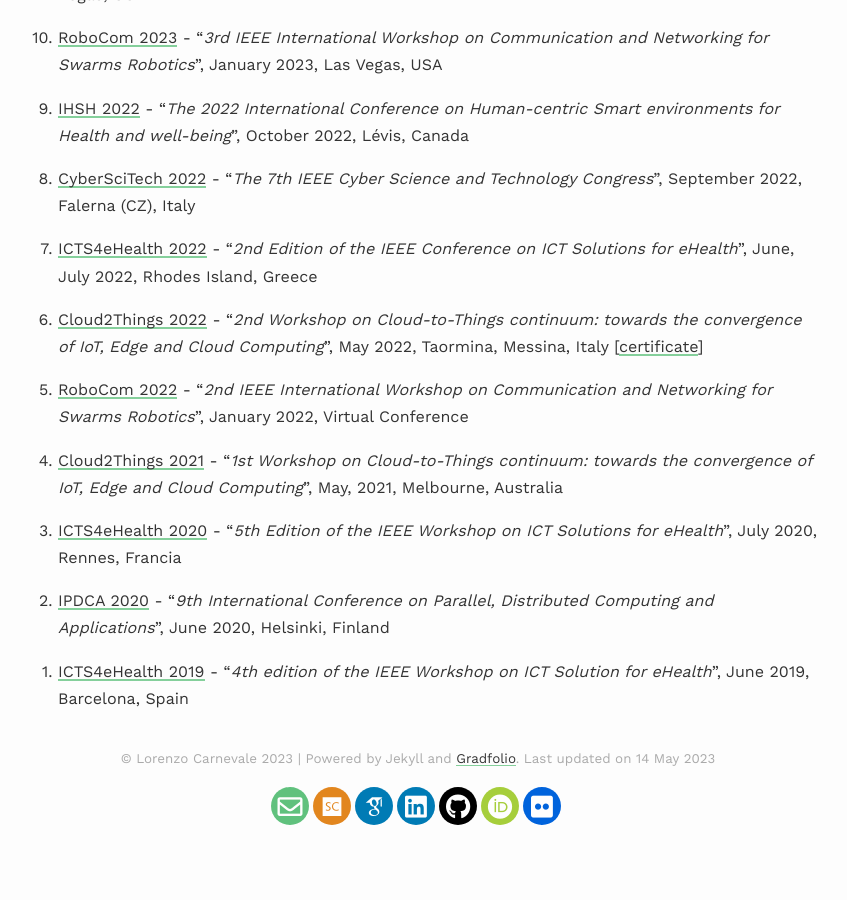
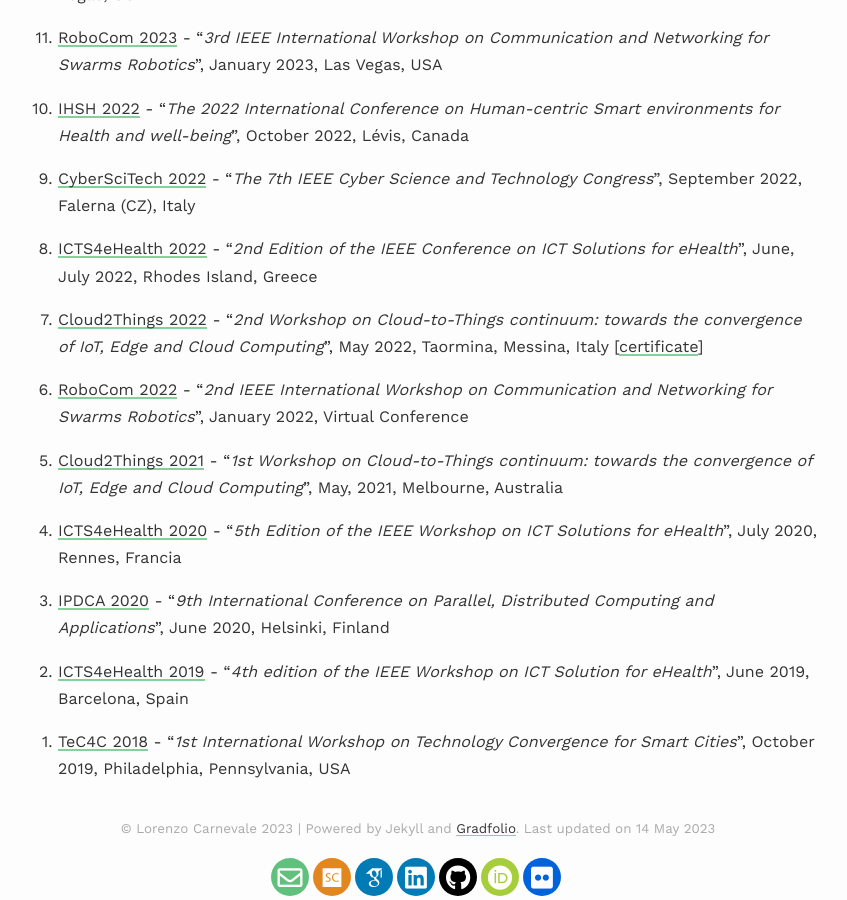
Before and after one commit to lcarnevale/lcarnevale.github.io, a Jekyll site: the page built from _pages/activities.md, in a window 1280 px wide and 900 px high, scrolled down 1956 px. Shown: the whole window, without its empty margins (222-1069 px from the left). Built offline with Jekyll 4.4.1, drawn with Linux system fonts in a browser that asks for light colours; nearby versions of some CDN libraries; some web fonts are replaced; before the commit the page ends 2785 px from its top, so only the background shows below that.

Commit message:
included TeC4C 2018

```diff
--- a/_pages/activities.md
+++ b/_pages/activities.md
@@ -78,4 +78,6 @@
 0. [IPDCA 2020](https://sites.google.com/view/ipdca2020) - "<i>9th International Conference on Parallel, Distributed Computing and Applications</i>", June 2020, Helsinki, Finland
 
 0. [ICTS4eHealth 2019](https://icts4ehealth.icar.cnr.it/ICTS4eHealth2019/index.html) - "<i>4th edition of the IEEE Workshop on ICT Solution for eHealth</i>", June 2019, Barcelona, Spain
+
+0. [TeC4C 2018](http://tec4c2018.netsons.org/) - "<i>1st International Workshop on Technology Convergence for Smart Cities</i>", October 2019, Philadelphia, Pennsylvania, USA
 {: reversed="reversed"}
```
